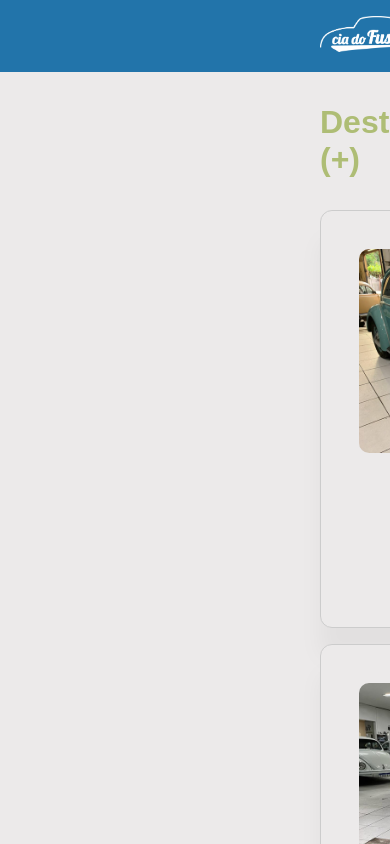
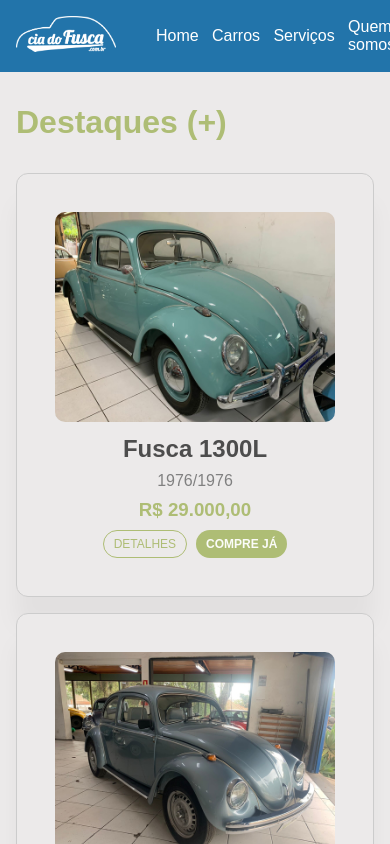
Before and after one commit to thiagomagano/ciadofusca, a SvelteKit app: page / in a window 390 px wide. Built offline with nearby package versions, Linux system fonts and the light colour scheme.

Commit message:
wip: mobile fix

```diff
--- a/src/routes/+page.svelte
+++ b/src/routes/+page.svelte
@@ -107,6 +107,21 @@
     padding-left: 0;
   }
 
+  @media (max-width: 1240px) {
+    :root {
+      --spacing-inline: 1rem;
+    }
+    ul {
+      grid-template-columns: repeat(2, minmax(350px, 1fr));
+    }
+  }
+  @media (max-width: 720px) {
+
+    ul {
+      grid-template-columns: minmax(350px, 1fr);
+    }
+  }
+
    h3 {
     color: var(--clr-primary);
   }
```
